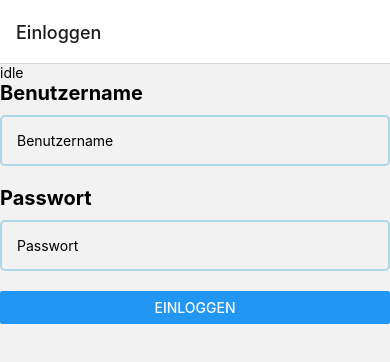
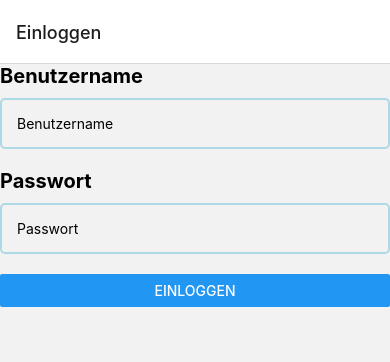
Before and after one commit to tim-w97/EisenhowerDo, a React Native app: screen /LoginScreen in a window 390 px wide. Shown: the top 362 px of the page. Built offline with nearby package versions, Linux system fonts and the light colour scheme.

Commit message:
deleted text with status from login screen

```diff
--- a/src/screens/LoginScreen.tsx
+++ b/src/screens/LoginScreen.tsx
@@ -44,7 +44,6 @@ function LoginScreen({navigation}: Props) {
 
   return (
     <SafeAreaView style={globalStyles.safeArea}>
-      <Text>{status}</Text>
       <Text style={[globalStyles.bigTitle, styles.smallBottomMargin]}>
         Benutzername
       </Text>
```
